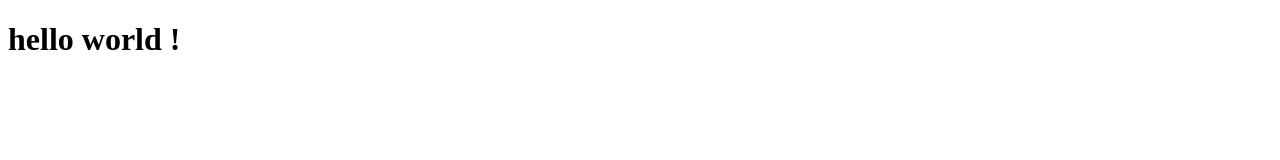
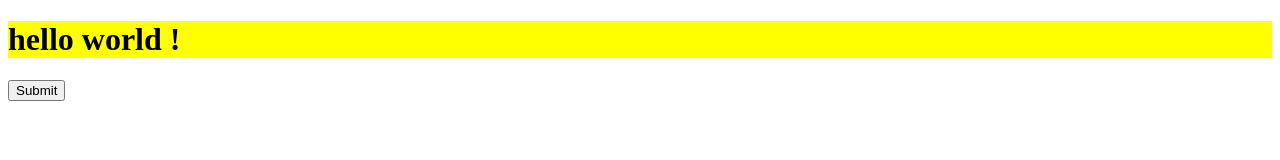
Before and after one commit to Rishavsharma7975/pro5, a plain HTML site: page index.html in a window 1280 px wide. Drawn offline with Linux system fonts and the light colour scheme.

Commit message:
added abutton

```diff
--- a/index.html
+++ b/index.html
@@ -4,9 +4,11 @@
     <meta charset="UTF-8">
     <meta name="viewport" content="width=device-width, initial-scale=1.0">
     <title>Document</title>
+    <link rel="stylesheet" href="pro5.css">
 </head>
 <body>
     <h1>hello world !</h1>
+    <button>Submit</button>
 
 </body>
 </html>
```
